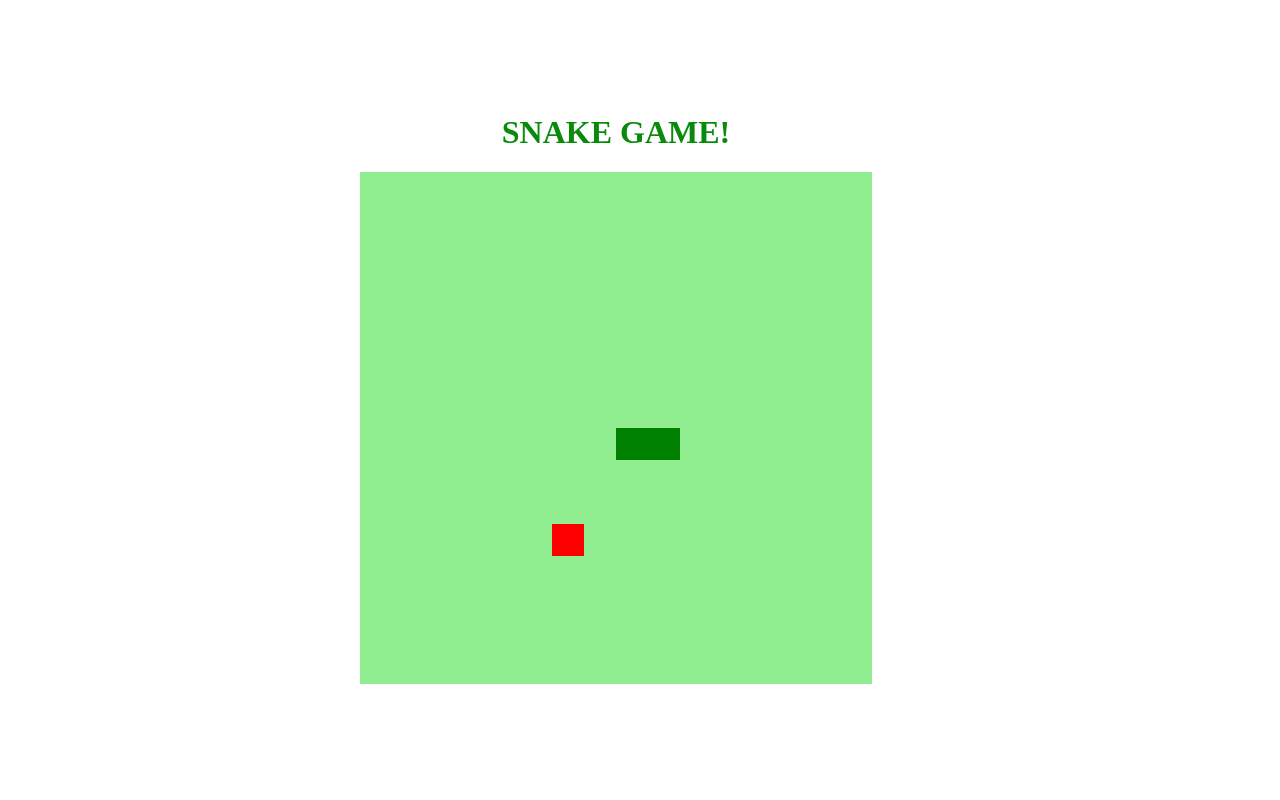
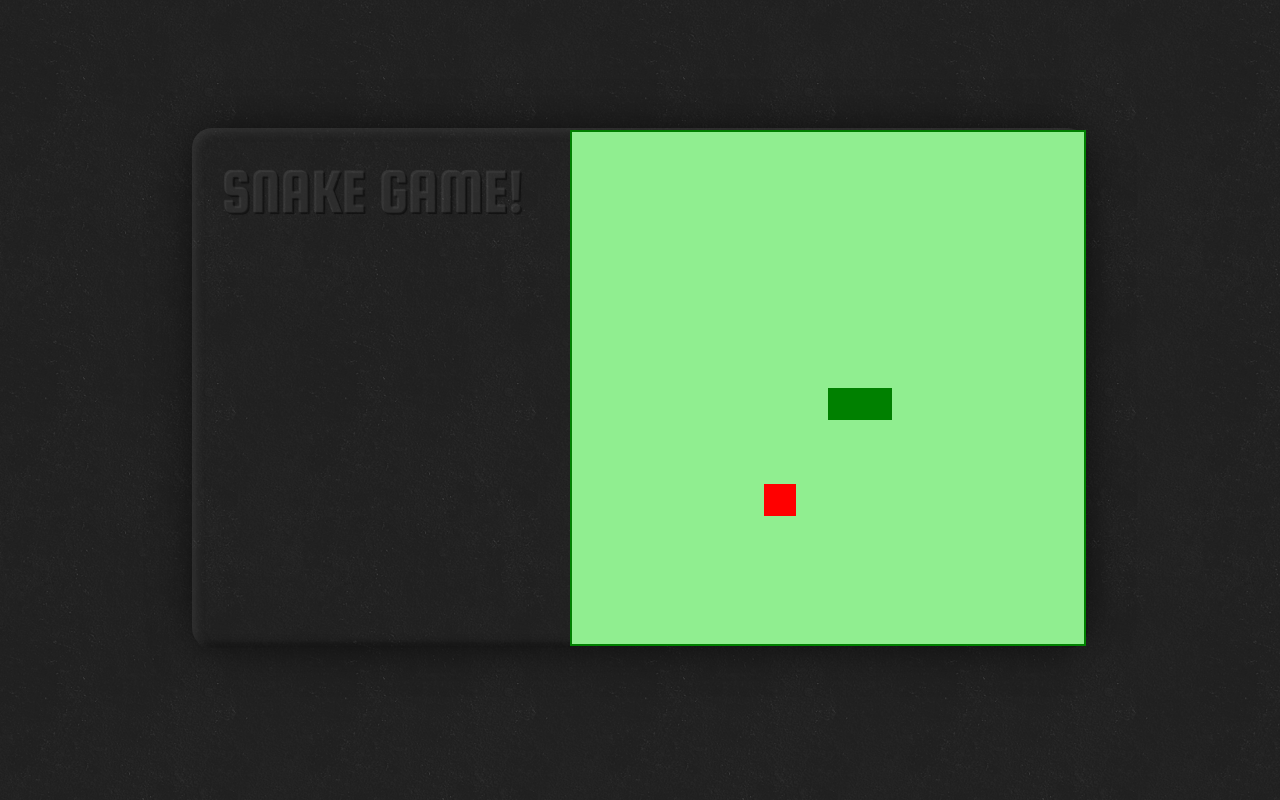
Before and after one commit to eldoncosta1/snake_game, a plain HTML site: page index.html in a window 1280 px wide. Drawn offline with Linux system fonts and the light colour scheme.

Commit message:
Definindo novo estilo

```diff
--- a/css/style.css
+++ b/css/style.css
@@ -1,9 +1,53 @@
 body {
   height: 95vh;
-  width: 95vw;
   display: flex;
   justify-content: center;
   align-items: center;
-  flex-direction: column;
-  color: rgb(10, 138, 10);
+  background-image: url(../img/dark_wall.png)
 }
+
+#content {
+  display: flex;
+  justify-content: center;
+  align-items: stretch;
+  flex-direction: row;
+  padding: 30px;
+  border-radius: 20px;
+
+  box-shadow: inset 4px 4px 8px rgba(70, 70, 70, .5),
+  inset -4px -4px 8px rgba(0, 0, 0, .5),
+  0px 0px 47px -7px rgba(0,0,0,0.75);
+}
+
+aside {
+  width: 356px;
+  margin-right: 20px;
+}
+
+h1 {
+  font-family: 'Squada One', cursive;
+  font-weight: 400;
+  font-size: 4em;
+  margin-top: 0;
+  text-shadow: -1px -1px 1px rgba(255,255,255,.1), 1px 1px 1px rgba(0,0,0,.5);
+  /*background-image: url(../img/dark_wall.png);*/
+  -webkit-background-clip: text;
+  -webkit-text-fill-color: rgba(90,90,90, .1);
+}
+
+#content div {
+  display: flex;
+  align-items: center;
+  justify-content: center;
+  width: 460px;
+  height: 460px;;
+  background-color: lightgreen;
+  border-radius: 5px;
+  box-shadow: 4px 4px 8px rgba(100, 100, 100, .5),
+  -4px -4px 8px rgba(0, 0, 0, .5),
+  inset 0 0 8px rgba(0, 0, 0, .5);
+}
+
+canvas {
+  border: 2px solid green;
+}
--- a/index.html
+++ b/index.html
@@ -5,11 +5,18 @@
   <meta name="viewport" content="width=device-width, initial-scale=1.0">
   <title>Snake Game</title>
 
+  <link href="https://fonts.googleapis.com/css2?family=Squada+One&display=swap" rel="stylesheet">
   <link rel="stylesheet" href="css/style.css">
-  <script defer src="js/script.js"></script>
+  <script defer src="js/script.js"></script> <!-- defer faz o javascript ser carregado após a página -->
 </head>
 <body>
-  <h1>SNAKE GAME!</h1>
-  <canvas id="snake" width="512" height="512"></canvas>
+  <div id="content">
+    <aside>
+      <h1>SNAKE GAME!</h1>
+    </aside>
+    <div>
+      <canvas id="snake" width="512" height="512"></canvas>
+    </div>
+  </div>
 </body>
 </html>
```
Also changed, not shown: img/dark_wall.png (added).
